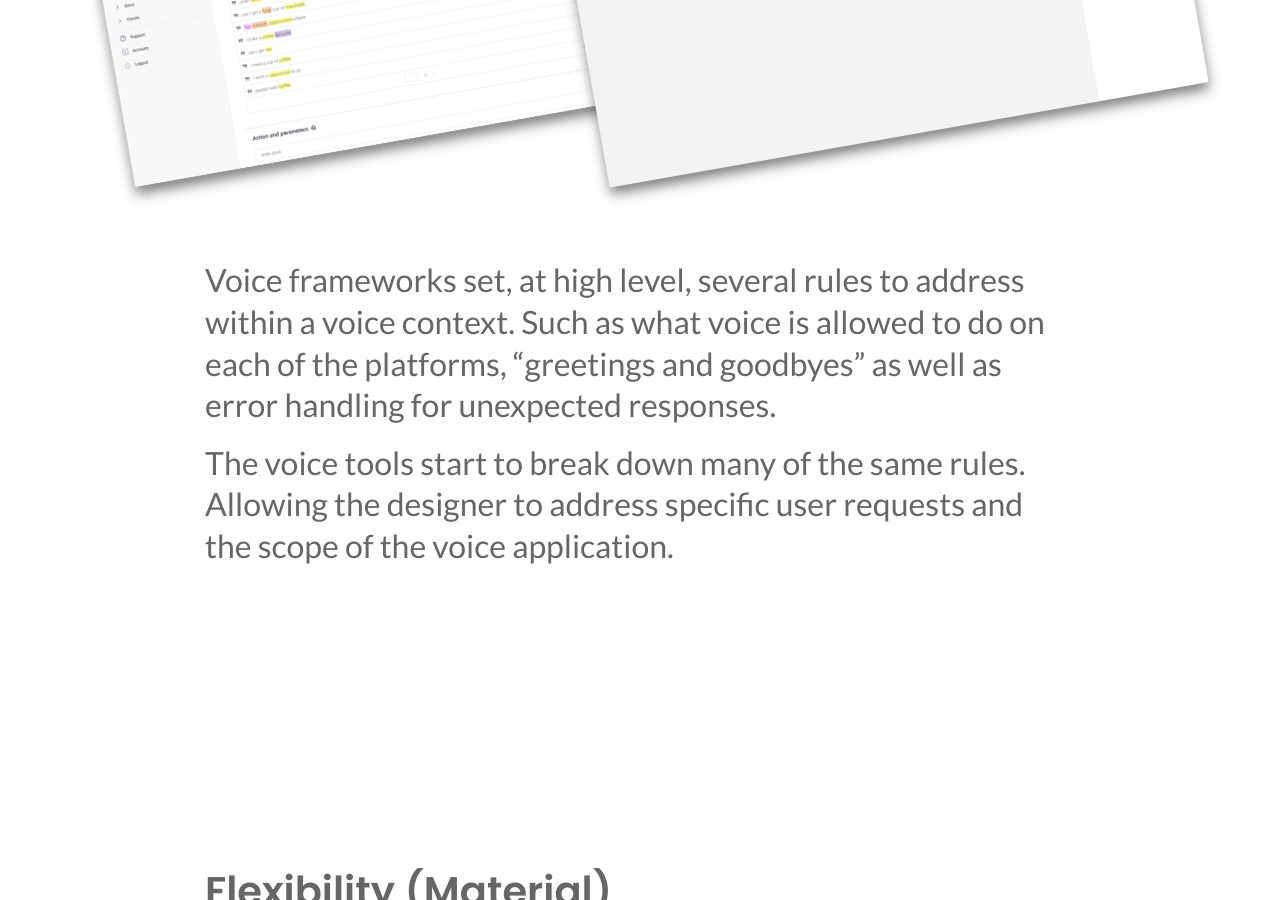
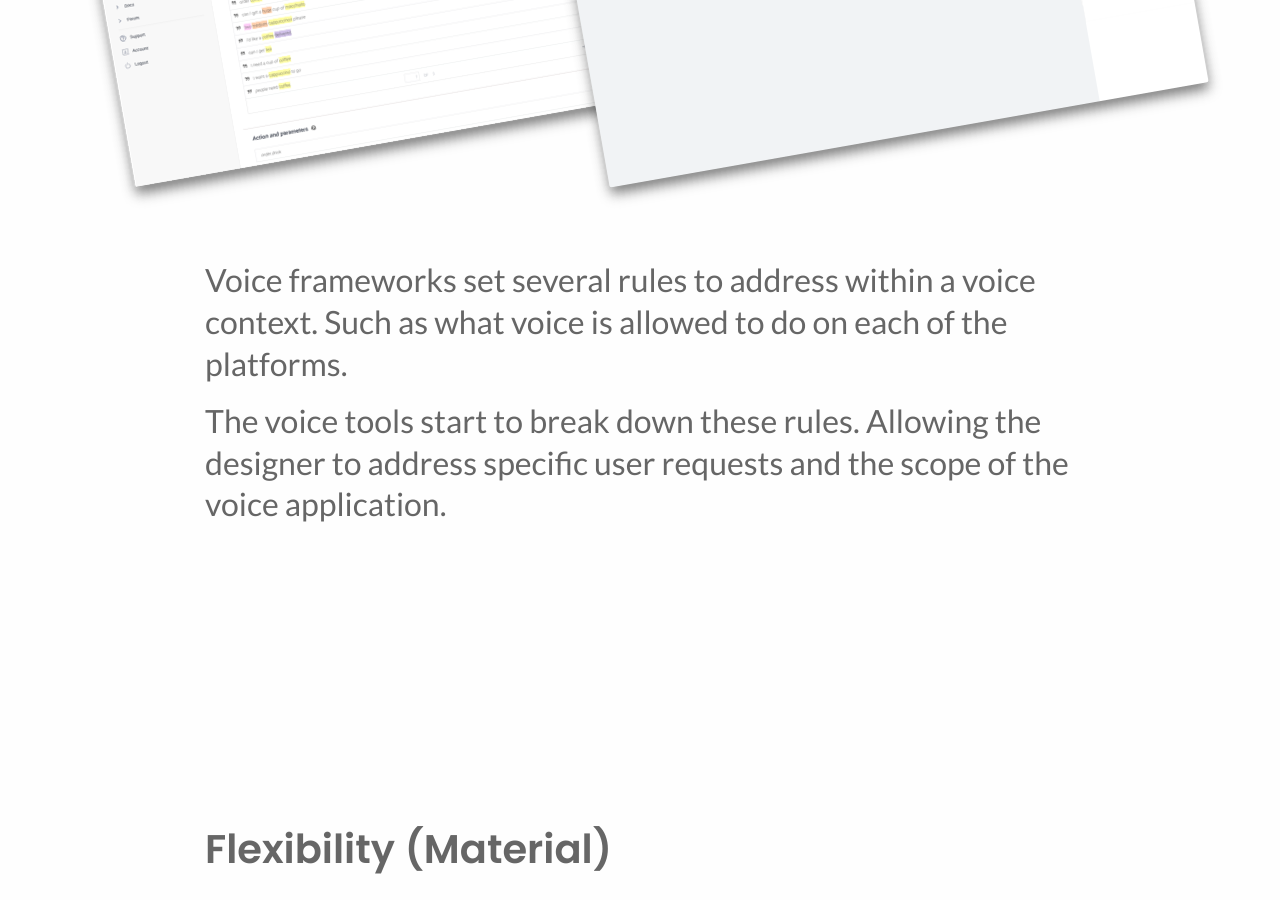
Before and after one commit to naher94/fluid-design, a Jekyll site: the page built from index.html, in a window 1280 px wide and 900 px high, scrolled down 6884 px. Built offline with Jekyll 4.4.1, drawn with Linux system fonts in a browser that asks for light colours; some of the changed lines change nothing that is shown.

Commit message:
Copy Updates

```diff
--- a/index.html
+++ b/index.html
@@ -121,7 +121,8 @@
     <div class="image-container"><img src="img/voicetools.png" alt="Dialogflow and Sayspring Screenshots"></div>
   </div>
   <div class="small-12 medium-9 medium-centered columns">
-    <p>Voice frameworks set, at high level, several rules to address within a voice context. Such as what voice is allowed to do on each of the platforms, “greetings and goodbyes” as well as error handling for unexpected responses. </p><p>The voice tools start to break down many of the same rules. Allowing the designer to address specific user requests and the scope of the voice application.</p>
+    <p>Voice frameworks set several rules to address within a voice context. Such as what voice is allowed to do on each of the platforms. </p><p>The voice tools start to break down these rules. Allowing the designer to address specific user requests and the scope of the voice application.</p>
+<!--    <p>Voice frameworks set, at high level, several rules to address within a voice context. Such as what voice is allowed to do on each of the platforms, “greetings and goodbyes” as well as error handling for unexpected responses. </p><p>The voice tools start to break down many of the same rules. Allowing the designer to address specific user requests and the scope of the voice application.</p>-->
   </div>
   <div class="small-12 columns empty"></div>
 </section>
```
Also changed, not shown: 2 other files.
